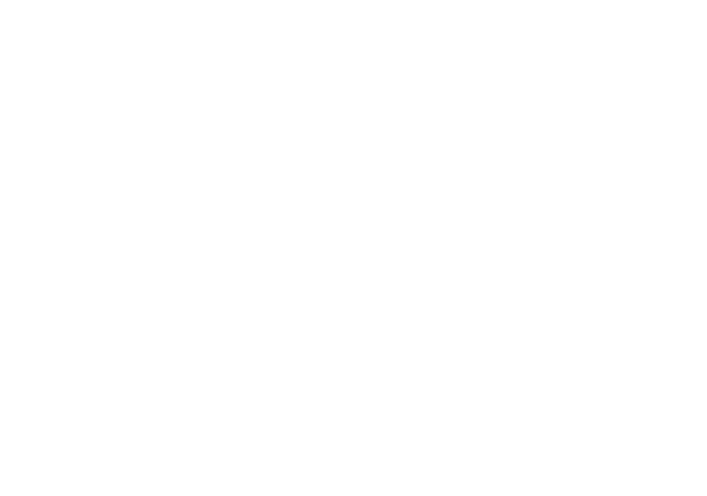
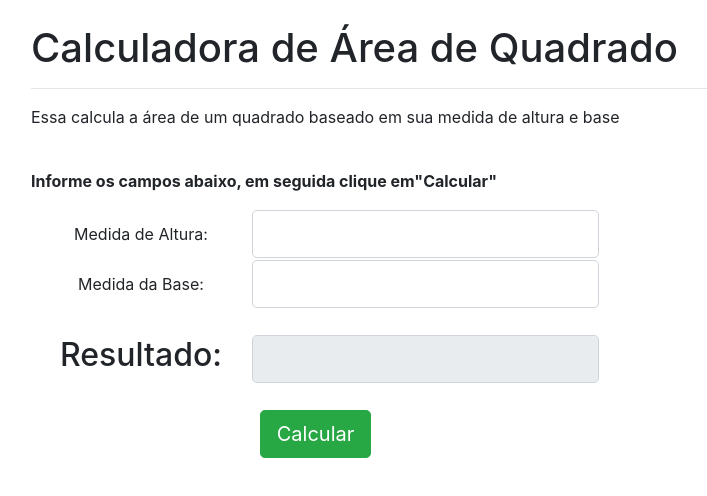
Before and after one commit to luisandre22/TrabalhoSegunda, a plain HTML site: page Erick/index.html in a window 1280 px wide. Shown: the whole page, without its empty margins (54-761 px from the left). Drawn offline with nearby package versions, Linux system fonts and the light colour scheme.

Commit message:
Criado a calculadora de area de um quadrado

```diff
--- /dev/null
+++ b/Erick/calculo.js
@@ -0,0 +1,7 @@
+function calcular() {
+    var alturavalor = document.calcForm.alturavalor.value;
+    var basevalor = document.calcForm.basevalor.value;
+
+    var areatotal = basevalor * alturavalor;
+    document.calcForm.resareatotal.value = areatotal;
+}
--- a/Erick/index.html
+++ b/Erick/index.html
@@ -5,11 +5,46 @@
     <meta charset="UTF-8">
     <meta name="viewport" content="width=device-width, initial-scale=1.0">
     <meta http-equiv="X-UA-Compatible" content="ie=edge">
-    <title>Document</title>
+    <title>Calcular Área do Quadrado</title>
+    <link rel="stylesheet" href="https://stackpath.bootstrapcdn.com/bootstrap/4.1.3/css/bootstrap.min.css" integrity="sha384-MCw98/SFnGE8fJT3GXwEOngsV7Zt27NXFoaoApmYm81iuXoPkFOJwJ8ERdknLPMO" crossorigin="anonymous">
+    <script type="text/javascript" src="calculo.js"></script>
 </head>
 
 <body>
-
+    <div class="container pt-4">
+        <h1>Calculadora de Área de Quadrado</h1>
+        <hr>
+        <p>Essa calcula a área de um quadrado baseado em sua medida de altura e base</p>
+        <br>
+        <p><b>Informe os campos abaixo, em seguida clique em"Calcular"</b></p>
+    </div>
+    <div class="container">
+        <form method="POST" name="calcForm" action="">
+            <table border="0">
+                <tr height="40px" class="text-center">
+                    <td width="220px">Medida de Altura:</td>
+                    <td>
+                        <input type="number" name="alturavalor" class="form-control form-control-lg">
+                    </td>
+                </tr>
+                <tr height="40px" class="text-center">
+                    <td>Medida da Base:</td>
+                    <td>
+                        <input type="number" name="basevalor" class="form-control form-control-lg">
+                    </td>
+                </tr>
+                <tr height="100px" class="text-center">
+                    <td>
+                        <h2>Resultado:</h2>
+                    </td>
+                    <td><input type="text" readonly name="resareatotal" class="form-control form-control-lg"></td>
+                </tr>
+                <tr>
+                    <td colspan="2" class="text-center"><input type="button" value="Calcular" class="btn btn-success btn-lg" onClick="calcular(document.calcForm)"></td>
+                </tr>
+            </table>
+        </form>
+    </div>
 </body>
 
 </html>
--- /dev/null
+++ b/Erick/styleaux.css
@@ -0,0 +1,3 @@
+.alinha-centro {
+    margin-right: 400px;
+}
```
